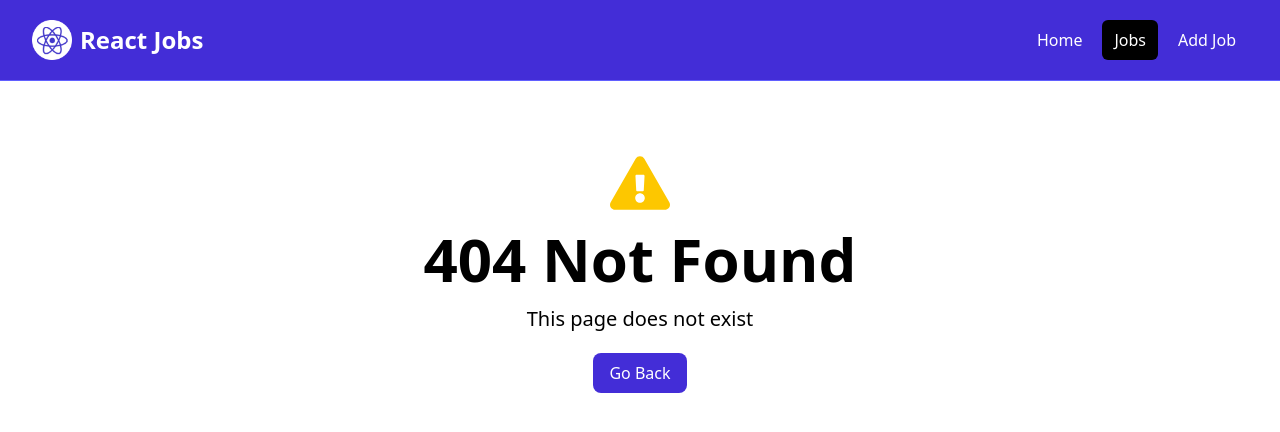
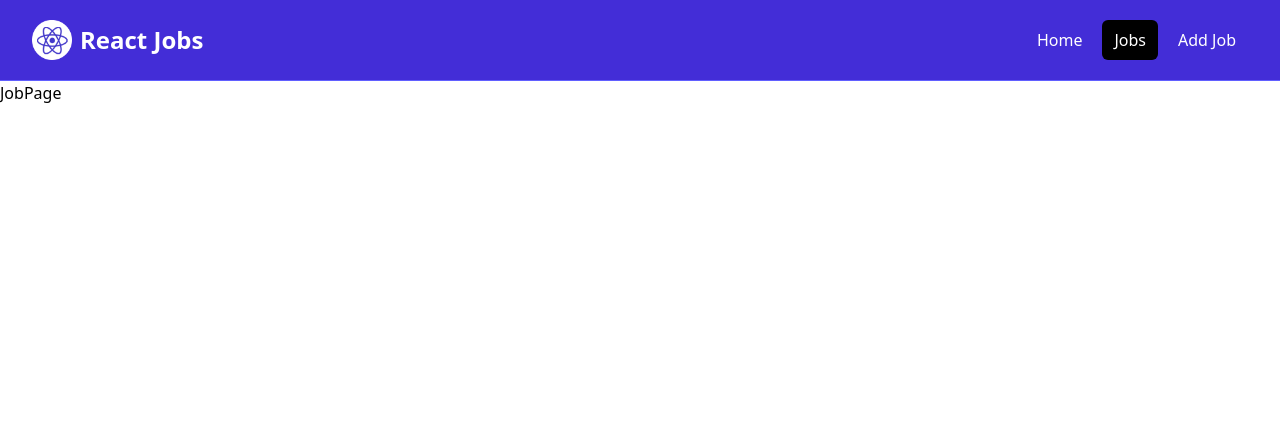
Before and after one commit to franpts2/react-jobs, a React app: page /jobs/1 in a window 1280 px wide. Before the commit this address had no page. Shown: the top 432 px of the page. Built offline with nearby package versions, Linux system fonts and the light colour scheme; the HTML template or start-up script is replaced by a standard one.

Commit message:
Page for a specific job now exists

```diff
--- a/src/App.jsx
+++ b/src/App.jsx
@@ -10,12 +10,14 @@ import MainLayout from "./layouts/MainLayout";
 import HomePage from "./pages/HomePage";
 import JobsPage from "./pages/JobsPage";
 import NotFoundPage from "./pages/NotFoundPage";
+import JobPage from "./pages/JobPage";
 
 const router = createBrowserRouter(
 	createRoutesFromElements(
 		<Route path="/" element={<MainLayout />}>
 			<Route index element={<HomePage />} />
 			<Route path="/jobs" element={<JobsPage />} />
+            <Route path="/jobs/:id" element={<JobPage />} />
 			<Route path="*" element={<NotFoundPage />} />
 		</Route>
 	)
--- a/src/components/JobListing.jsx
+++ b/src/components/JobListing.jsx
@@ -40,7 +40,7 @@ const JobListing = ({ job }) => {
 					</div>
 					<Button
 						text="Read More"
-						link={`/job/${job.id}`}
+						link={`/jobs/${job.id}`}
 						bg="bg-indigo-500"
 						bgHover="bg-indigo-600"
 						centeredText={true}
--- /dev/null
+++ b/src/pages/JobPage.jsx
@@ -0,0 +1,9 @@
+import React from 'react'
+
+const JobPage = () => {
+  return (
+    <div>JobPage</div>
+  )
+}
+
+export default JobPage
```
